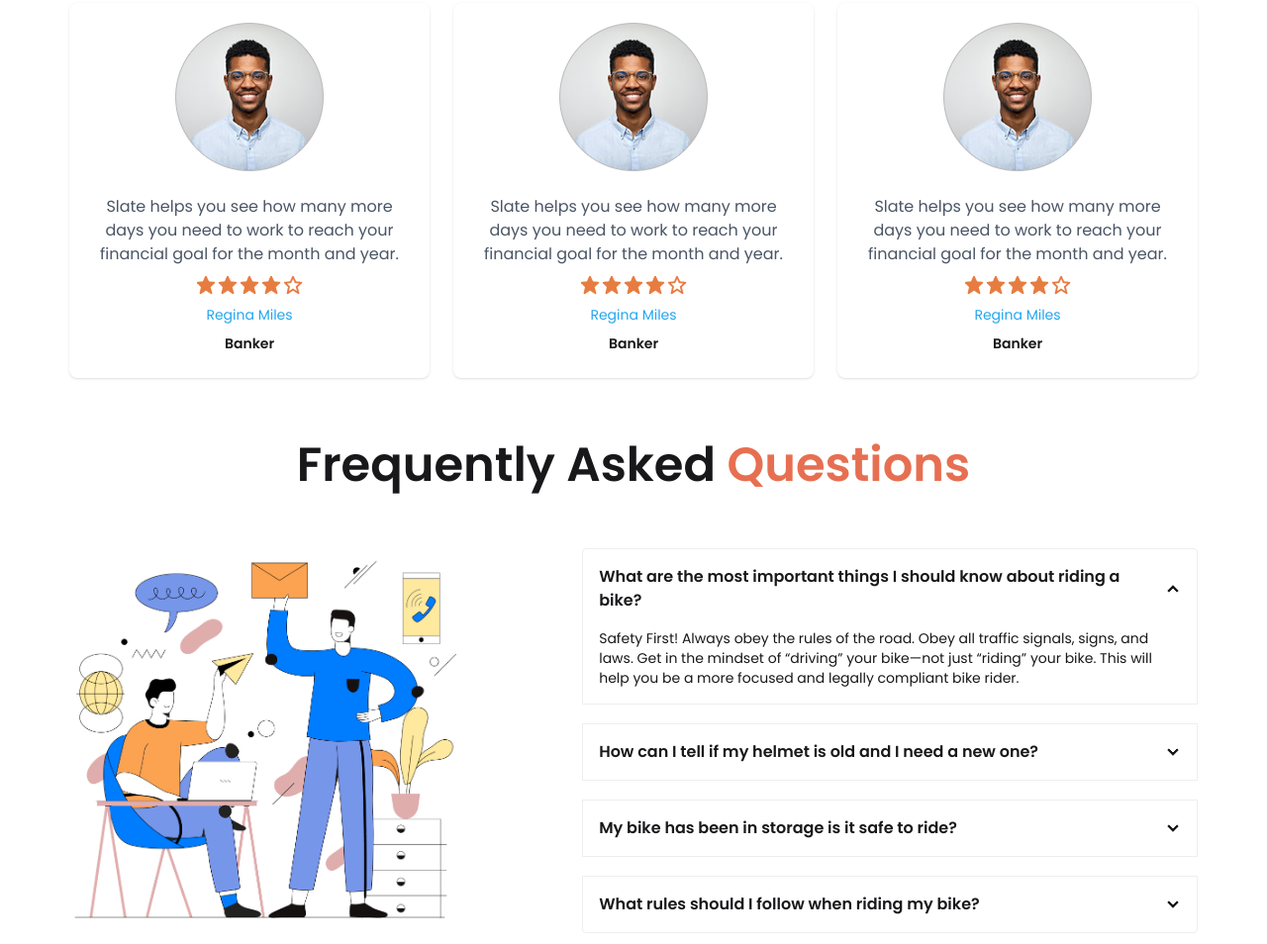
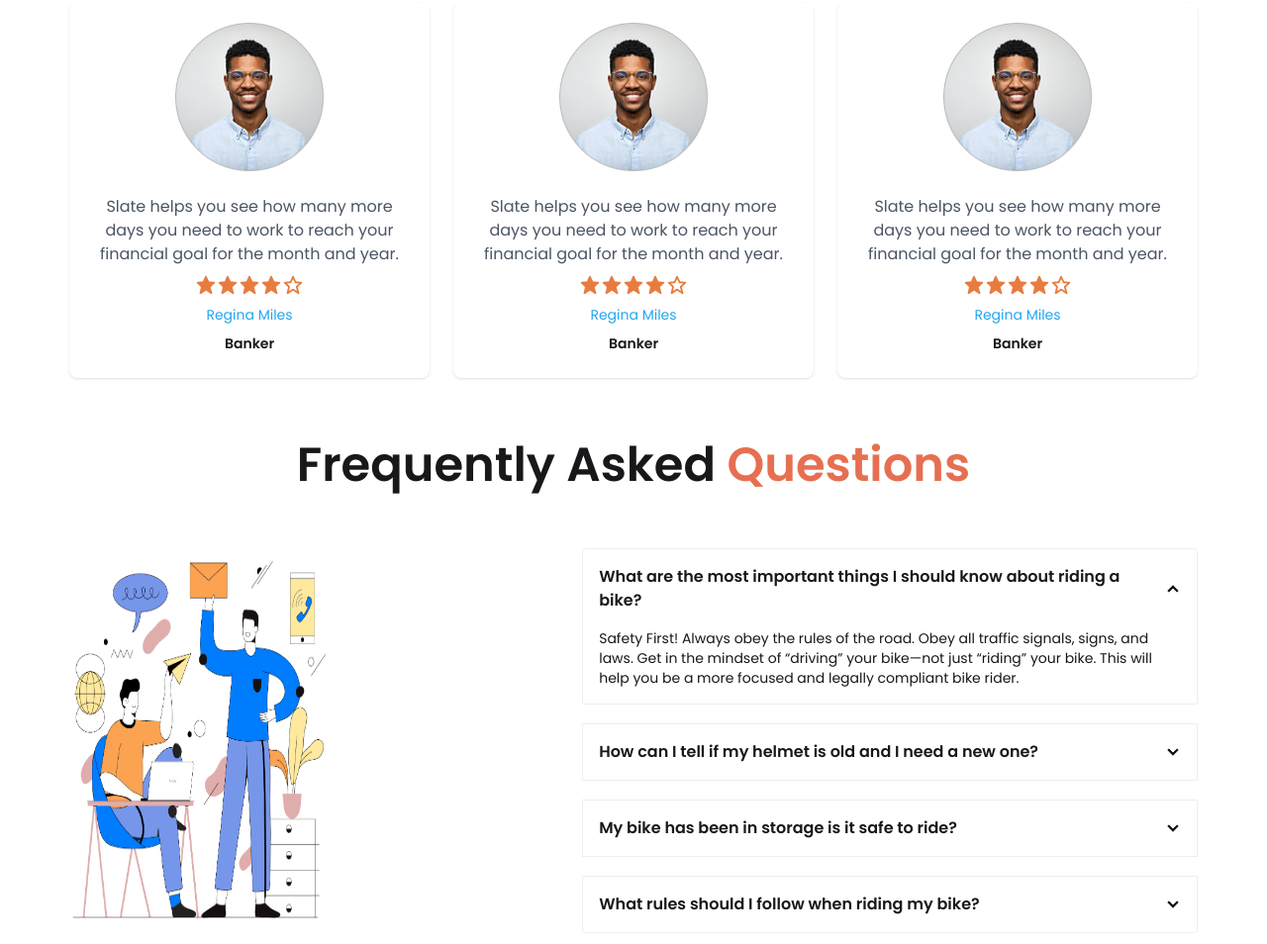
Before and after one commit to Jobayer561/Bike-Zone, a plain HTML site: page index.html in a window 1280 px wide. Shown: the part 1933-2887 px from the top of the page at 99% size. Drawn offline with nearby package versions, Linux system fonts and the light colour scheme.

Commit message:
solver issue

```diff
--- a/index.html
+++ b/index.html
@@ -258,7 +258,7 @@
       </h1>
       <section class="flex flex-col lg:flex-row mt-15">
         <div class=" w-full lg:w-1/2 px-6 lg:px-0 mb-4">
-          <img src="./images/others/Frame.png" class=" h-96" alt="" />
+          <img src="./images/others/Frame.png" class="w-full lg:w-1/2 h-96" alt="" />
         </div>
         <div class="w-full lg:w-[60%] px-6 lg:px-0">
           <div class="join join-vertical bg-base-100 gap-5">
```
